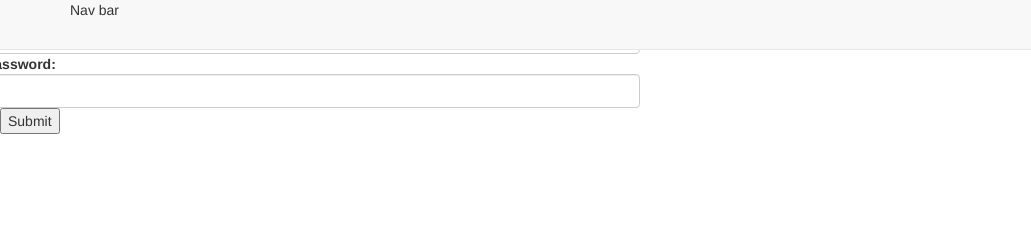
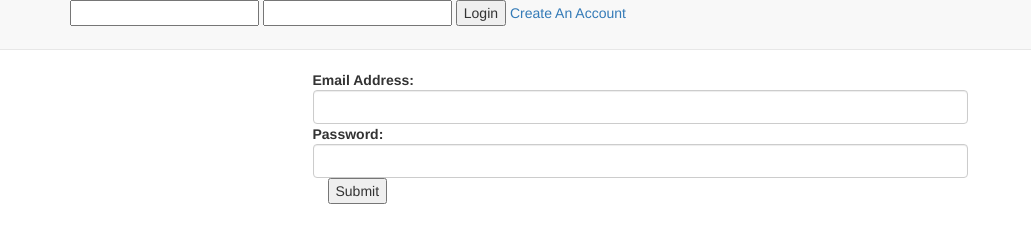
Before and after one commit to aramach8/TimeWasteApp, a website: page index.html at #!/signup in a window 1280 px wide. Shown: the whole page, without its empty margins (0-1031 px from the left). Drawn offline with nearby package versions, Linux system fonts and the light colour scheme; some packages are replaced by stand-ins of ours.

Commit message:
basic styling added

```diff
--- /dev/null
+++ b/app/css/main.css
@@ -0,0 +1,5 @@
+/* Base elements */
+
+body {
+    margin-top: 70px;
+}
--- a/app/signup/signup.html
+++ b/app/signup/signup.html
@@ -1,12 +1,12 @@
 <div class="row">
-    <div class="col-sm-6">
+    <div class="col-sm-6 col-sm-offset-3">
         <div class="row">
             <strong>Email Address: </strong>
             <input type="text" ng-model="newUser.email" class="form-control">
         </div>
          <div class="row">
             <strong>Password: </strong>
-            <input type="text" ng-model="newUser.password" class="form-control">
+            <input type="password" ng-model="newUser.password" class="form-control">
         </div>
         <button ng-click="createUser()">Submit</button>
     </div>
--- a/index.html
+++ b/index.html
@@ -2,13 +2,15 @@
     <head>
         <title>TimeWasteApp</title>
         <link rel="stylesheet" href="https://maxcdn.bootstrapcdn.com/bootstrap/3.3.2/css/bootstrap.min.css">
+        <link rel="stylesheet" href="app/css/main.css">
     </head>
-    <body>
-        <nav class="navbar navbar-default navbar-fixed-top">
+     <nav class="navbar navbar-default navbar-fixed-top">
             <div class="container">
-                Nav bar
+                <div> <input type="text" ng-model="login.email"> <input type="password" ng-model="login.password"> <button>Login</button> <a ui-sref="signUp">Create An Account</a>
+                </div>
             </div>
         </nav>
+    <body>
         <div ui-view></div>
     </body>
     <script src="https://ajax.googleapis.com/ajax/libs/angularjs/1.6.4/angular.min.js"></script>
```
